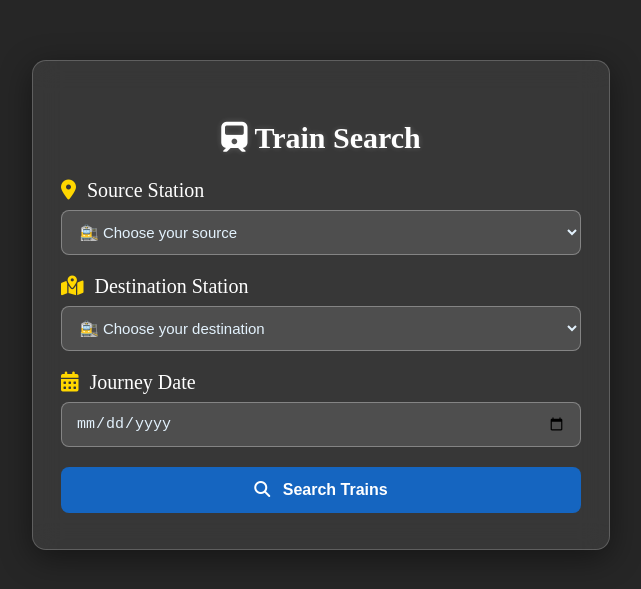
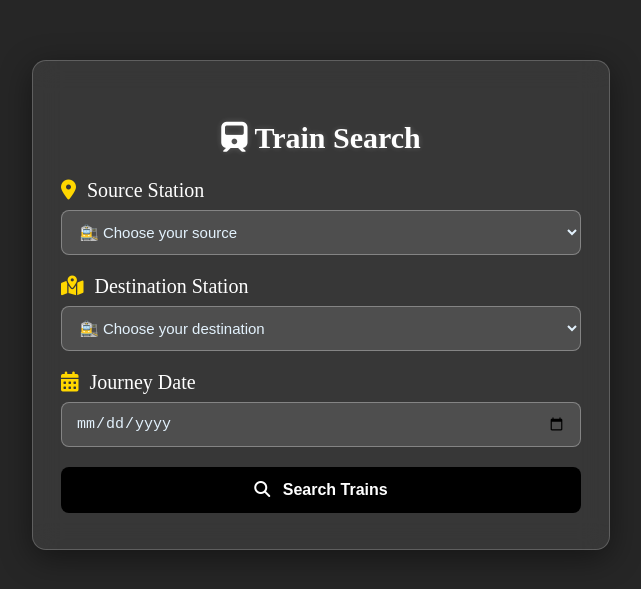
Before and after one commit to YashPrime-02/IRCTC-IMPROVISED-CLONE, an Angular app in the folder train-ticket-frontend/: page /train-search in a window 1280 px wide. Shown: the part 123-712 px from the top of the page, without its empty margins (319-960 px from the left). Built offline with nearby package versions, Linux system fonts and the light colour scheme; sample sign-in values are in the browser's storage.

Commit message:
some more css fixes

```diff
--- a/train-ticket-frontend/src/app/train-search/train-search/train-search.component.css
+++ b/train-ticket-frontend/src/app/train-search/train-search/train-search.component.css
@@ -110,7 +110,7 @@ button i {
 }
 
 button:hover {
-  background: #005bb5;
+  background: red;
 }
 
 /* Train Modal */
@@ -141,7 +141,7 @@ button:hover {
   position: absolute;
   top: 16px;
   right: 20px;
-  background: var(--accent);
+
   color: #fff;
   border: none;
   border-radius: 50%;
@@ -150,10 +150,6 @@ button:hover {
   height: 36px;
   cursor: pointer;
   transition: background 0.3s;
-}
-
-.close-btn:hover {
-  background: #004a94;
 }
 
 /* Train Card Grid */
--- a/train-ticket-frontend/src/styles.css
+++ b/train-ticket-frontend/src/styles.css
@@ -22,17 +22,3 @@
   border: 1px solid rgba(255, 255, 255, 0.3) !important;
   color: #e3f2fd !important;
 }
-
-.blue-glass-theme button {
-  background: #1565c0 !important;
-  color: white !important;
-}
-
-.blue-glass-theme button:hover {
-  background: #0d47a1 !important;
-}
-
-.blue-glass-theme .train-modal {
-  background: rgba(0, 0, 0, 0.85) !important;
-  backdrop-filter: blur(5px) !important;
-}
```
